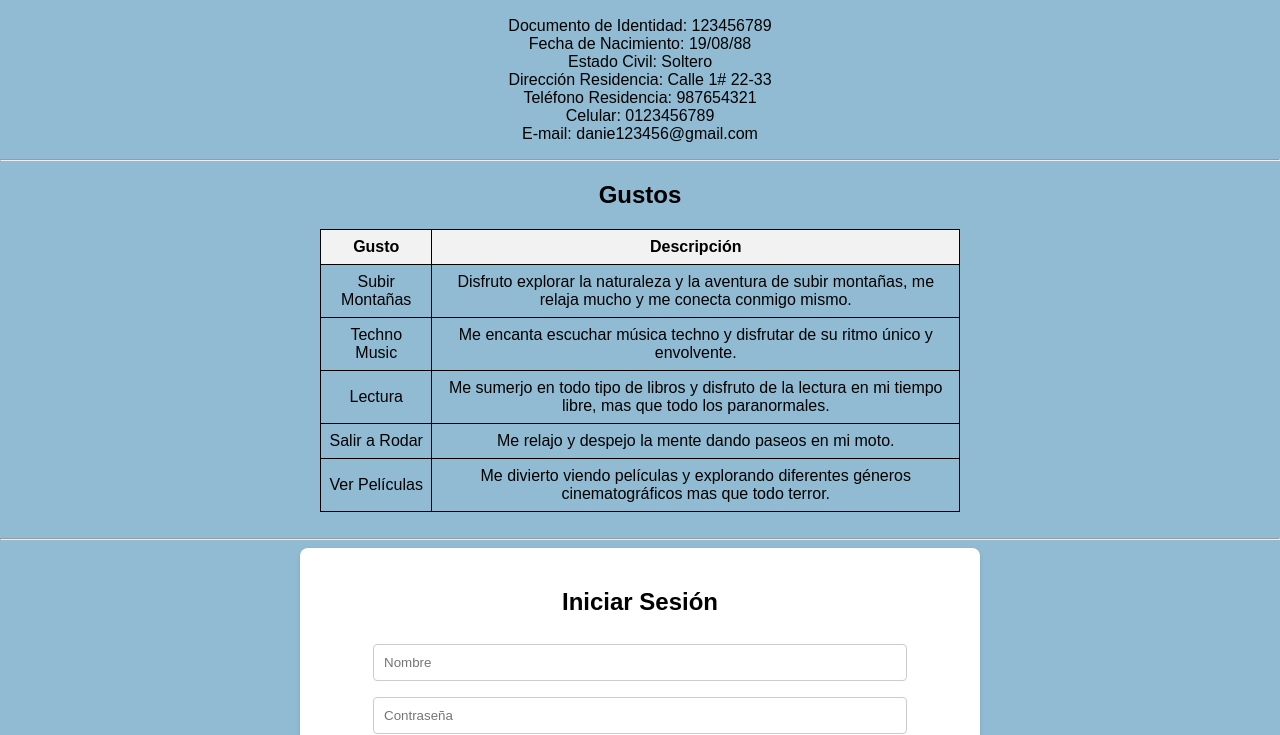
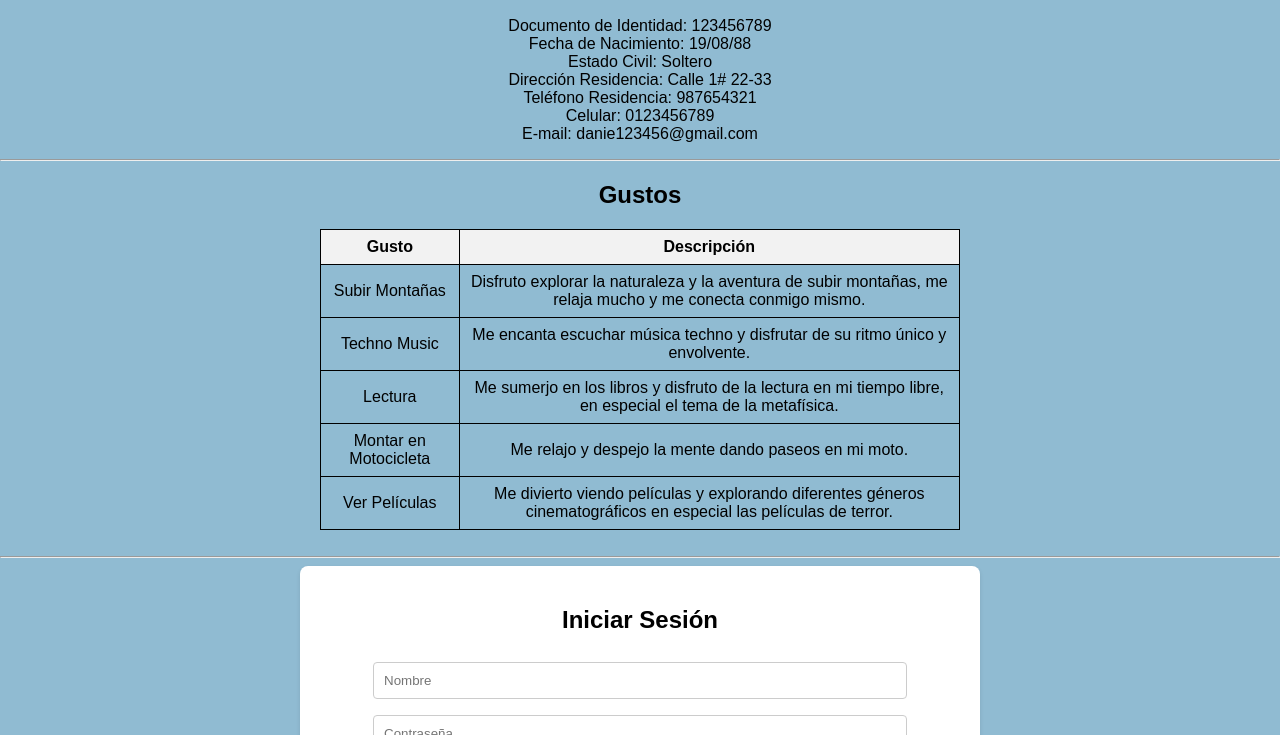
Before and after one commit to SpecialWebLab/practica-hoja-de-vida, a plain HTML site: page index.html in a window 1280 px wide. Shown: the part 365-1100 px from the top of the page. Drawn offline with Linux system fonts and the light colour scheme.

Commit message:
Nuevos cambios

```diff
--- a/index.html
+++ b/index.html
@@ -37,15 +37,15 @@
         </tr>
         <tr>
             <td>Lectura</td>
-            <td>Me sumerjo en todo tipo de libros y disfruto de la lectura en mi tiempo libre, mas que todo los paranormales.</td>
+            <td>Me sumerjo en los libros y disfruto de la lectura en mi tiempo libre, en especial el tema de la metafísica.</td>
         </tr>
         <tr>
-            <td>Salir a Rodar</td>
+            <td>Montar en Motocicleta</td>
             <td>Me relajo y despejo la mente dando paseos en mi moto.</td>
         </tr>
         <tr>
             <td>Ver Películas</td>
-            <td>Me divierto viendo películas y explorando diferentes géneros cinematográficos mas que todo terror.</td>
+            <td>Me divierto viendo películas y explorando diferentes géneros cinematográficos en especial las películas de terror.</td>
         </tr>
     </table><br><hr>
 
```
